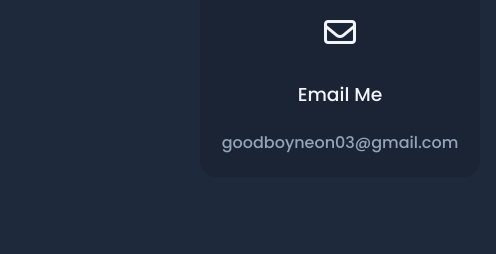
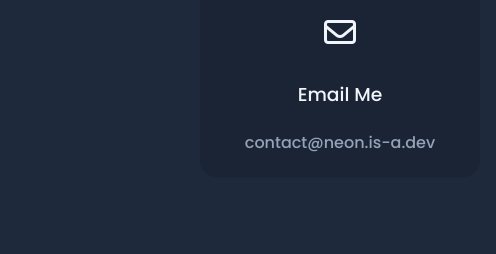
Before and after one commit to GoodBoyNeon/v1, an Astro site: page / in a window 1280 px wide. Shown: the part 2980-3234 px from the top of the page, 0-496 px from the left. Built offline with nearby package versions, Linux system fonts and the light colour scheme; Astro itself is replaced by a stand-in of ours.

Commit message:
update email

```diff
--- a/src/components/Contact/Contact.astro
+++ b/src/components/Contact/Contact.astro
@@ -10,11 +10,11 @@ import ContactForm from './ContactForm.jsx';
   <h2>Contact Me</h2>
   <div class="container contact__container">
     <div class="contact__social-cards">
-      <a class="contact__social-box hidden" href="mailto:goodboyneon03@gmail.com" target="_blank">
+      <a class="contact__social-box hidden" href="mailto:contact@neon.is-a.dev" target="_blank">
         <ContactCont
           id="email"
           name="Email Me"
-          info="goodboyneon03@gmail.com"
+          info="contact@neon.is-a.dev"
           icon="fa-regular fa-envelope"
         />
       </a>
```
